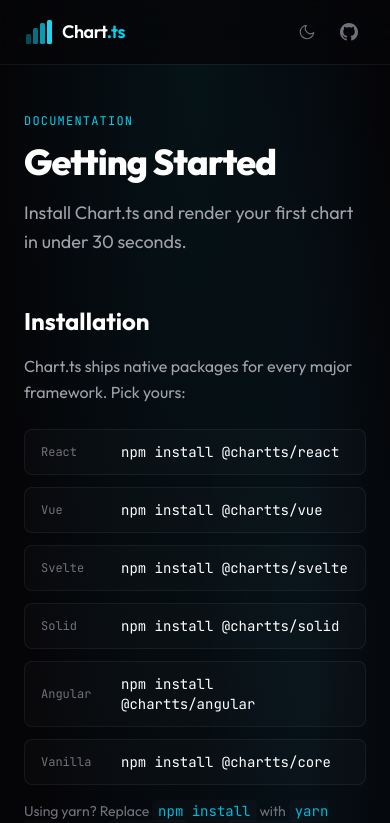
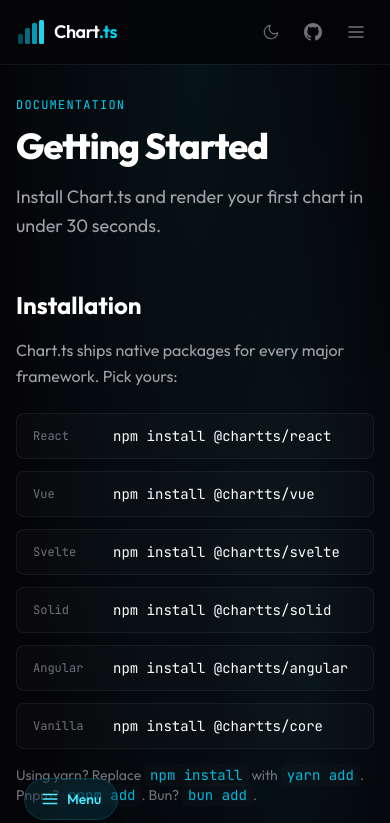
Before and after one commit to chartts/chartts.com, a Next.js app: page /docs in a window 390 px wide. Shown: the top 823 px of the page. Built offline with nearby package versions, Linux system fonts and the light colour scheme.

Commit message:
add mobile navigation: burger menu, docs sidebar drawer, responsive fixes
- Navbar burger menu with slide-in panel on mobile
- Docs sidebar drawer with floating menu button on mobile/tablet
- Homepage hero responsive text sizing and grid layout
- npm install command truncation on small screens

```diff
--- a/app/components/nav.tsx
+++ b/app/components/nav.tsx
@@ -1,50 +1,63 @@
+"use client";
+
+import { useState, useEffect, useCallback } from "react";
 import Link from "next/link";
+import { usePathname } from "next/navigation";
 import { ThemeToggle } from "./theme-toggle";
 
+const links = [
+  { label: "Docs", href: "/docs" },
+  { label: "Demos", href: "/demos" },
+  { label: "Examples", href: "/examples" },
+  { label: "Chart Maker", href: "/chart-maker" },
+  { label: "Blog", href: "/blog" },
+];
+
 export function Nav() {
+  const [open, setOpen] = useState(false);
+  const pathname = usePathname();
+
+  // Close menu on route change
+  useEffect(() => {
+    setOpen(false);
+  }, [pathname]);
+
+  // Lock body scroll when menu is open
+  useEffect(() => {
+    if (open) {
+      document.body.style.overflow = "hidden";
+    } else {
+      document.body.style.overflow = "";
+    }
+    return () => {
+      document.body.style.overflow = "";
+    };
+  }, [open]);
+
+  // Close on escape
+  useEffect(() => {
+    function onKey(e: KeyboardEvent) {
+      if (e.key === "Escape") setOpen(false);
+    }
+    if (open) {
+      document.addEventListener("keydown", onKey);
+      return () => document.removeEventListener("keydown", onKey);
+    }
+  }, [open]);
+
   return (
+    <>
       <nav className="fixed top-0 left-0 right-0 z-50 border-b adaptive-border">
         <div className="absolute inset-0 nav-bg backdrop-blur-xl" />
-      <div className="relative mx-auto max-w-7xl px-6 h-16 flex items-center justify-between">
+        <div className="relative mx-auto max-w-7xl px-4 sm:px-6 h-16 flex items-center justify-between">
           {/* Logo */}
           <Link href="/" className="flex items-center gap-2.5 group">
             <div className="relative">
               <svg width="28" height="28" viewBox="0 0 28 28" fill="none">
-              <rect
-                x="2"
-                y="16"
-                width="5"
-                height="10"
-                rx="1.5"
-                fill="#06b6d4"
-                opacity="0.4"
-              />
-              <rect
-                x="9"
-                y="10"
-                width="5"
-                height="16"
-                rx="1.5"
-                fill="#06b6d4"
-                opacity="0.6"
-              />
-              <rect
-                x="16"
-                y="5"
-                width="5"
-                height="21"
-                rx="1.5"
-                fill="#06b6d4"
-                opacity="0.85"
-              />
-              <rect
-                x="23"
-                y="2"
-                width="5"
-                height="24"
-                rx="1.5"
-                fill="#22d3ee"
-              />
+                <rect x="2" y="16" width="5" height="10" rx="1.5" fill="#06b6d4" opacity="0.4" />
+                <rect x="9" y="10" width="5" height="16" rx="1.5" fill="#06b6d4" opacity="0.6" />
+                <rect x="16" y="5" width="5" height="21" rx="1.5" fill="#06b6d4" opacity="0.85" />
+                <rect x="23" y="2" width="5" height="24" rx="1.5" fill="#22d3ee" />
               </svg>
             </div>
             <span className="text-lg font-semibold tracking-tight heading transition-colors">
@@ -52,38 +65,13 @@
             </span>
           </Link>
 
-        {/* Links */}
+          {/* Desktop links */}
           <div className="hidden md:flex items-center gap-8">
-          <Link
-            href="/docs"
-            className="text-sm nav-link cursor-pointer"
-          >
-            Docs
+            {links.map((l) => (
+              <Link key={l.href} href={l.href} className="text-sm nav-link cursor-pointer">
+                {l.label}
               </Link>
-          <Link
-            href="/demos"
-            className="text-sm nav-link cursor-pointer"
-          >
-            Demos
-          </Link>
-          <Link
-            href="/examples"
-            className="text-sm nav-link cursor-pointer"
-          >
-            Examples
-          </Link>
-          <Link
-            href="/chart-maker"
-            className="text-sm nav-link cursor-pointer"
-          >
-            Chart Maker
-          </Link>
-          <Link
-            href="/blog"
-            className="text-sm nav-link cursor-pointer"
-          >
-            Blog
-          </Link>
+            ))}
           </div>
 
           {/* Right side */}
@@ -102,15 +90,98 @@
               </svg>
             </a>
 
-          {/* Get Started button */}
+            {/* Get Started - desktop only */}
             <Link
               href="/docs"
               className="hidden sm:inline-flex items-center gap-2 px-4 py-1.5 text-sm font-medium rounded-lg bg-cyan-500/10 text-cyan-300 border border-cyan-500/20 hover:bg-cyan-500/20 hover:border-cyan-500/30 transition-all cursor-pointer"
             >
               Get Started
             </Link>
+
+            {/* Burger button - mobile only */}
+            <button
+              onClick={() => setOpen(!open)}
+              className="md:hidden p-2 rounded-lg icon-btn cursor-pointer"
+              aria-label={open ? "Close menu" : "Open menu"}
+              aria-expanded={open}
+            >
+              <svg width="20" height="20" viewBox="0 0 20 20" fill="none" stroke="currentColor" strokeWidth="1.5" strokeLinecap="round">
+                {open ? (
+                  <>
+                    <line x1="4" y1="4" x2="16" y2="16" />
+                    <line x1="16" y1="4" x2="4" y2="16" />
+                  </>
+                ) : (
+                  <>
+                    <line x1="3" y1="5" x2="17" y2="5" />
+                    <line x1="3" y1="10" x2="17" y2="10" />
+                    <line x1="3" y1="15" x2="17" y2="15" />
+                  </>
+                )}
+              </svg>
+            </button>
           </div>
         </div>
       </nav>
+
+      {/* Mobile menu overlay */}
+      {open && (
+        <div className="fixed inset-0 z-40 md:hidden">
+          {/* Backdrop */}
+          <div
+            className="absolute inset-0 bg-black/60 backdrop-blur-sm"
+            onClick={() => setOpen(false)}
+          />
+
+          {/* Panel */}
+          <div className="absolute top-16 right-0 w-72 bottom-0 border-l adaptive-border overflow-y-auto mobile-menu-panel">
+            <div className="absolute inset-0 nav-bg" />
+            <div className="relative px-6 py-8 space-y-2">
+              {links.map((l) => (
+                <Link
+                  key={l.href}
+                  href={l.href}
+                  onClick={() => setOpen(false)}
+                  className={`block px-4 py-3 rounded-lg text-base font-medium transition-colors ${
+                    pathname?.startsWith(l.href)
+                      ? "text-cyan-400 bg-cyan-500/10"
+                      : "nav-link hover:bg-white/5"
+                  }`}
+                >
+                  {l.label}
+                </Link>
+              ))}
+
+              <div className="pt-4 mt-4" style={{ borderTop: "1px solid var(--c-border)" }}>
+                <Link
+                  href="/docs"
+                  onClick={() => setOpen(false)}
+                  className="flex items-center justify-center gap-2 px-4 py-3 text-sm font-medium rounded-lg bg-cyan-500/10 text-cyan-300 border border-cyan-500/20 hover:bg-cyan-500/20 transition-all"
+                >
+                  Get Started
+                  <svg width="16" height="16" viewBox="0 0 24 24" fill="none" stroke="currentColor" strokeWidth="2" strokeLinecap="round" strokeLinejoin="round">
+                    <path d="M5 12h14M12 5l7 7-7 7" />
+                  </svg>
+                </Link>
+              </div>
+
+              <div className="pt-4 mt-2" style={{ borderTop: "1px solid var(--c-border)" }}>
+                <a
+                  href="https://github.com/chartts/chartts"
+                  target="_blank"
+                  rel="noopener noreferrer"
+                  className="flex items-center gap-3 px-4 py-3 rounded-lg nav-link hover:bg-white/5 transition-colors"
+                >
+                  <svg width="18" height="18" viewBox="0 0 24 24" fill="currentColor">
+                    <path d="M12 0C5.37 0 0 5.37 0 12c0 5.31 3.435 9.795 8.205 11.385.6.105.825-.255.825-.57 0-.285-.015-1.23-.015-2.235-3.015.555-3.795-.735-4.035-1.41-.135-.345-.72-1.41-1.23-1.695-.42-.225-1.02-.78-.015-.795.945-.015 1.62.87 1.845 1.23 1.08 1.815 2.805 1.305 3.495.99.105-.78.42-1.305.765-1.605-2.67-.3-5.46-1.335-5.46-5.925 0-1.305.465-2.385 1.23-3.225-.12-.3-.54-1.53.12-3.18 0 0 1.005-.315 3.3 1.23.96-.27 1.98-.405 3-.405s2.04.135 3 .405c2.295-1.56 3.3-1.23 3.3-1.23.66 1.65.24 2.88.12 3.18.765.84 1.23 1.905 1.23 3.225 0 4.605-2.805 5.625-5.475 5.925.435.375.81 1.095.81 2.22 0 1.605-.015 2.895-.015 3.3 0 .315.225.69.825.57A12.02 12.02 0 0024 12c0-6.63-5.37-12-12-12z" />
+                  </svg>
+                  <span className="text-sm">GitHub</span>
+                </a>
+              </div>
+            </div>
+          </div>
+        </div>
+      )}
+    </>
   );
 }
--- /dev/null
+++ b/app/docs/docs-sidebar.tsx
@@ -0,0 +1,119 @@
+"use client";
+
+import { useState, useEffect } from "react";
+import Link from "next/link";
+import { usePathname } from "next/navigation";
+
+export interface SidebarSection {
+  title: string;
+  links: { label: string; href: string }[];
+}
+
+export function DocsSidebar({ sections }: { sections: SidebarSection[] }) {
+  const [open, setOpen] = useState(false);
+  const pathname = usePathname();
+
+  // Close on route change
+  useEffect(() => {
+    setOpen(false);
+  }, [pathname]);
+
+  // Lock body scroll when open
+  useEffect(() => {
+    if (open) {
+      document.body.style.overflow = "hidden";
+    } else {
+      document.body.style.overflow = "";
+    }
+    return () => {
+      document.body.style.overflow = "";
+    };
+  }, [open]);
+
+  // Close on escape
+  useEffect(() => {
+    function onKey(e: KeyboardEvent) {
+      if (e.key === "Escape") setOpen(false);
+    }
+    if (open) {
+      document.addEventListener("keydown", onKey);
+      return () => document.removeEventListener("keydown", onKey);
+    }
+  }, [open]);
+
+  const sidebarContent = (
+    <nav className="space-y-8">
+      {sections.map((section) => (
+        <div key={section.title}>
+          <p className="text-xs font-mono muted-text uppercase tracking-wider mb-3">
+            {section.title}
+          </p>
+          <ul className="space-y-1">
+            {section.links.map((link) => (
+              <li key={link.href}>
+                <Link
+                  href={link.href}
+                  onClick={() => setOpen(false)}
+                  className={`block text-sm py-1 transition-colors cursor-pointer ${
+                    pathname === link.href
+                      ? "text-cyan-400 font-medium"
+                      : "body-text hover:text-cyan-400"
+                  }`}
+                >
+                  {link.label}
+                </Link>
+              </li>
+            ))}
+          </ul>
+        </div>
+      ))}
+    </nav>
+  );
+
+  return (
+    <>
+      {/* Mobile sidebar toggle button - fixed at bottom */}
+      <button
+        onClick={() => setOpen(!open)}
+        className="lg:hidden fixed bottom-6 left-6 z-40 flex items-center gap-2 px-4 py-2.5 rounded-full text-sm font-medium bg-cyan-500/10 text-cyan-300 border border-cyan-500/20 hover:bg-cyan-500/20 transition-all backdrop-blur-xl shadow-lg cursor-pointer"
+        aria-label={open ? "Close sidebar" : "Open sidebar"}
+        aria-expanded={open}
+      >
+        <svg width="18" height="18" viewBox="0 0 24 24" fill="none" stroke="currentColor" strokeWidth="2" strokeLinecap="round" strokeLinejoin="round">
+          {open ? (
+            <path d="M18 6L6 18M6 6l12 12" />
+          ) : (
+            <>
+              <path d="M3 12h18M3 6h18M3 18h18" />
+            </>
+          )}
+        </svg>
+        <span>{open ? "Close" : "Menu"}</span>
+      </button>
+
+      {/* Desktop sidebar - always visible */}
+      <aside className="hidden lg:block w-64 shrink-0 border-r adaptive-border sticky top-16 h-[calc(100vh-4rem)] overflow-y-auto py-8 px-6">
+        {sidebarContent}
+      </aside>
+
+      {/* Mobile sidebar overlay */}
+      {open && (
+        <div className="fixed inset-0 z-30 lg:hidden">
+          {/* Backdrop */}
+          <div
+            className="absolute inset-0 bg-black/60 backdrop-blur-sm"
+            onClick={() => setOpen(false)}
+          />
+
+          {/* Panel - slides from left */}
+          <div className="absolute top-16 left-0 bottom-0 w-72 border-r adaptive-border overflow-y-auto">
+            <div className="absolute inset-0 nav-bg backdrop-blur-xl" />
+            <div className="relative py-8 px-6">
+              {sidebarContent}
+            </div>
+          </div>
+        </div>
+      )}
+    </>
+  );
+}
--- a/app/docs/layout.tsx
+++ b/app/docs/layout.tsx
@@ -1,5 +1,6 @@
-import Link from "next/link";
-const sidebar = [
+import { DocsSidebar, type SidebarSection } from "./docs-sidebar";
+
+const sidebar: SidebarSection[] = [
   {
     title: "Getting Started",
     links: [
@@ -118,40 +119,15 @@
   children: React.ReactNode;
 }) {
   return (
-    <>
-<div className="max-w-[90rem] mx-auto pt-16">
-        <div className="flex">
-          {/* Sidebar */}
-          <aside className="hidden lg:block w-64 shrink-0 border-r adaptive-border sticky top-16 h-[calc(100vh-4rem)] overflow-y-auto py-8 px-6">
-            <nav className="space-y-8">
-              {sidebar.map((section) => (
-                <div key={section.title}>
-                  <p className="text-xs font-mono muted-text uppercase tracking-wider mb-3">
-                    {section.title}
-                  </p>
-                  <ul className="space-y-1">
-                    {section.links.map((link) => (
-                      <li key={link.href}>
-                        <Link
-                          href={link.href}
-                          className="block text-sm body-text hover:text-cyan-400 transition-colors py-1 cursor-pointer"
-                        >
-                          {link.label}
-                        </Link>
-                      </li>
-                    ))}
-                  </ul>
-                </div>
-              ))}
-            </nav>
-          </aside>
+    <div className="max-w-[90rem] mx-auto pt-16">
+      <div className="flex">
+        <DocsSidebar sections={sidebar} />
 
-          {/* Main content */}
-          <div className="flex-1 min-w-0 px-6 sm:px-8 lg:px-16 py-12">
-            {children}
-          </div>
+        {/* Main content */}
+        <div className="flex-1 min-w-0 px-4 sm:px-8 lg:px-16 py-8 sm:py-12">
+          {children}
         </div>
       </div>
-    </>
+    </div>
   );
 }
--- a/app/globals.css
+++ b/app/globals.css
@@ -255,8 +255,17 @@
 }
 
 /* Nav background */
-html.dark .nav-bg { background: rgba(5, 5, 8, 0.8); }
-html.light .nav-bg { background: rgba(248, 250, 252, 0.8); }
+html.dark .nav-bg { background: rgba(5, 5, 8, 0.92); }
+html.light .nav-bg { background: rgba(248, 250, 252, 0.92); }
+
+/* Mobile menu panel animation */
+.mobile-menu-panel {
+  animation: slide-in-right 0.2s ease-out;
+}
+@keyframes slide-in-right {
+  from { transform: translateX(100%); }
+  to { transform: translateX(0); }
+}
 
 /* Light mode card overrides */
 html.light .card-surface {
```
Lines whose indentation alone changed are shown as unchanged.
